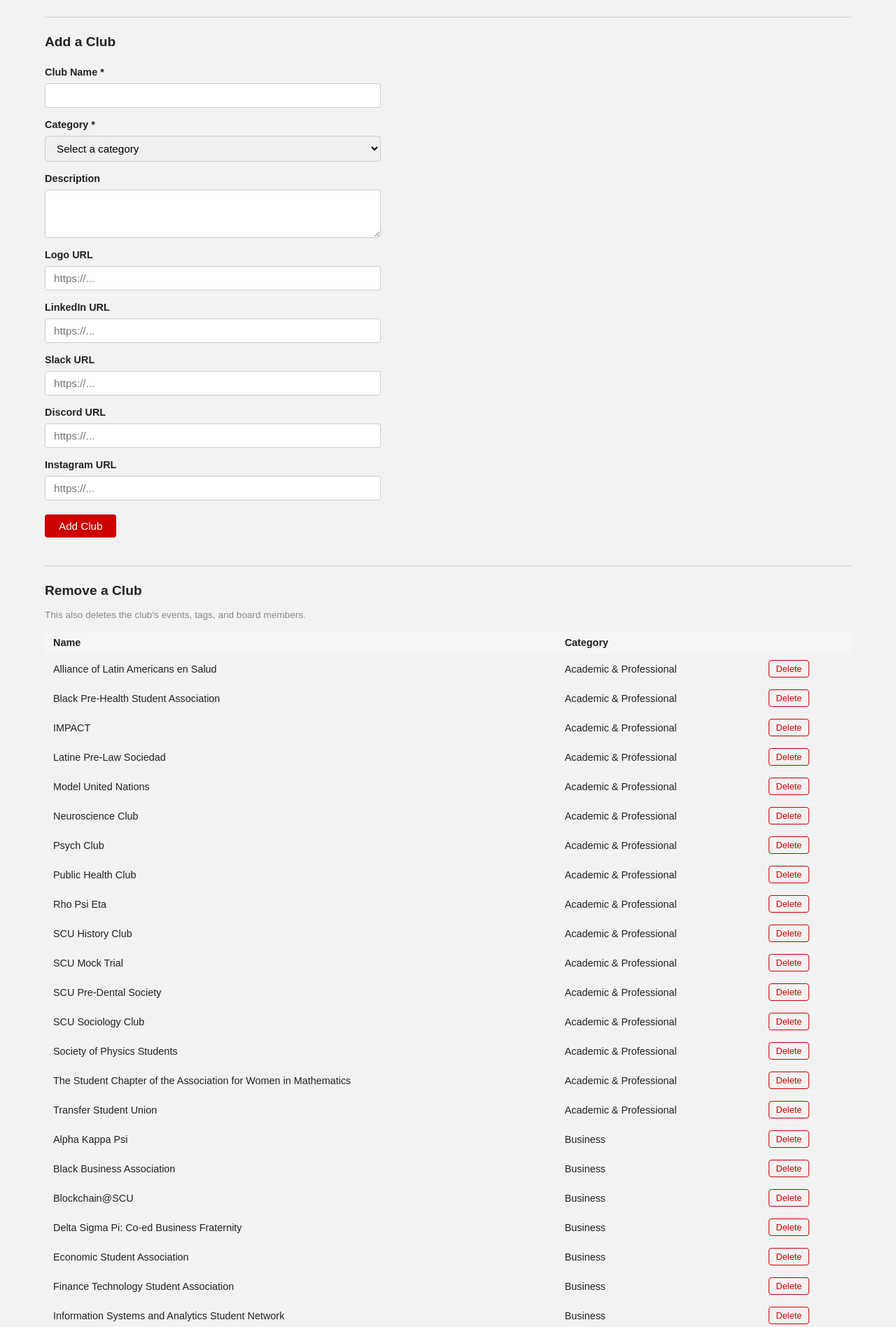
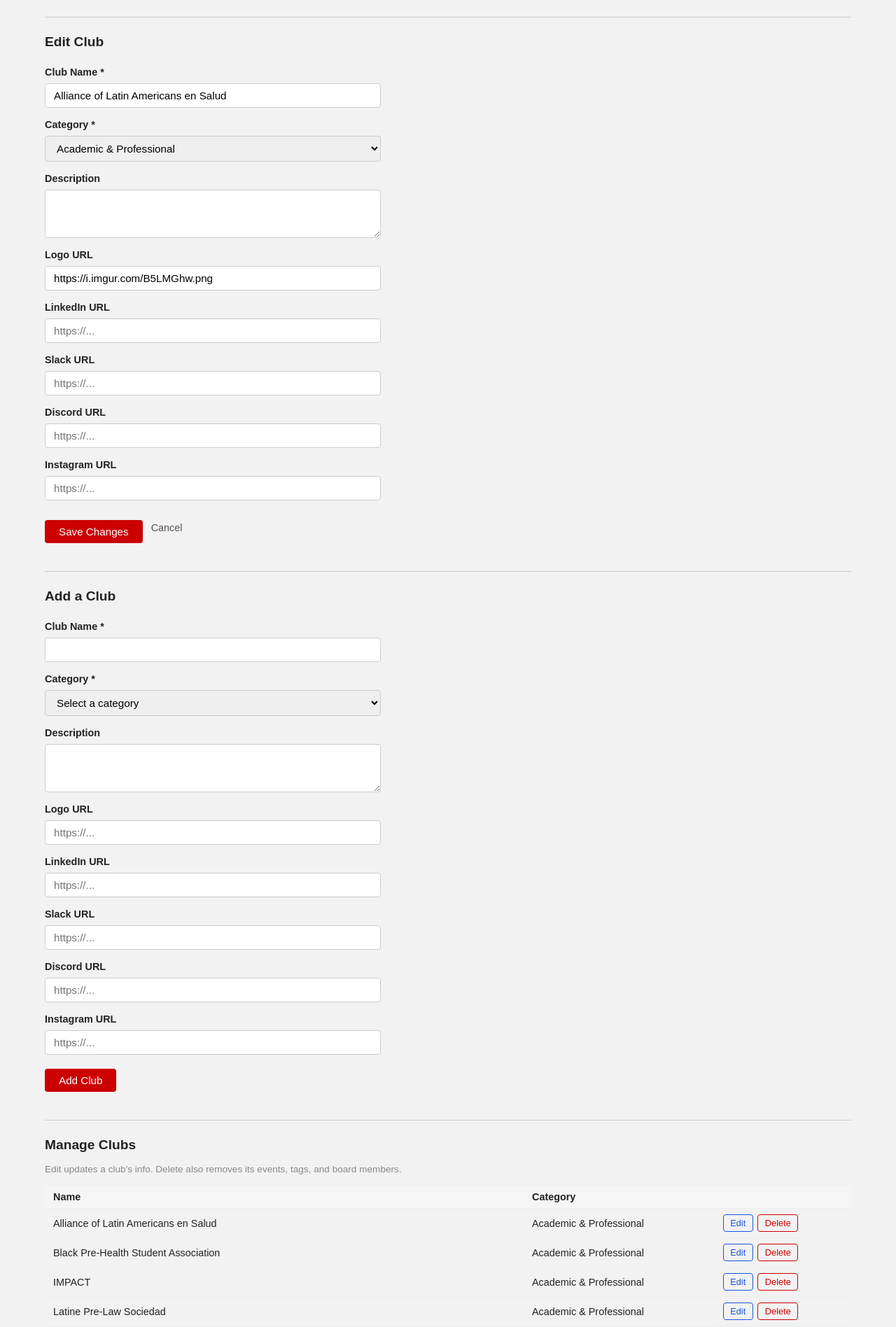
Before and after one commit to je-lam/ClubConnect, a PHP site: page /admin.php?edit=1 in a window 1280 px wide. Shown: the part 60-1956 px from the top of the page at 70% size. Run offline with PHP 8.4, Linux system fonts and the light colour scheme; data comes from the database, SQL or seed files in the repository.

Commit message:
added edit

```diff
--- a/admin.php
+++ b/admin.php
@@ -47,6 +47,31 @@ if ($_SERVER['REQUEST_METHOD'] === 'POST') {
         }
     }
 
+    if (isset($_POST['action']) && $_POST['action'] === 'edit') {
+        $club_id = filter_var($_POST['club_id'] ?? '', FILTER_VALIDATE_INT);
+        $name = trim($_POST['name'] ?? '');
+        $category = trim($_POST['category'] ?? '');
+        $description = trim($_POST['description'] ?? '');
+        $logo_url = trim($_POST['logo_url'] ?? '');
+        $linkedin_url = trim($_POST['linkedin_url'] ?? '');
+        $slack_url = trim($_POST['slack_url'] ?? '');
+        $discord_url = trim($_POST['discord_url'] ?? '');
+        $instagram_url = trim($_POST['instagram_url'] ?? '');
+
+        if (!$club_id || $name === '' || $category === '') {
+            $error_message = 'Name and category are required.';
+        } else {
+            $stmt = $db->prepare("
+                UPDATE clubs
+                SET name = ?, category = ?, description = ?, logo_url = ?,
+                    linkedin_url = ?, slack_url = ?, discord_url = ?, instagram_url = ?
+                WHERE id = ?
+            ");
+            $stmt->execute([$name, $category, $description, $logo_url, $linkedin_url, $slack_url, $discord_url, $instagram_url, $club_id]);
+            $success_message = 'Club "' . htmlspecialchars($name) . '" updated successfully.';
+        }
+    }
+
     if (isset($_POST['action']) && $_POST['action'] === 'delete') {
         $club_id = filter_var($_POST['club_id'] ?? '', FILTER_VALIDATE_INT);
 
@@ -62,6 +87,14 @@ if ($_SERVER['REQUEST_METHOD'] === 'POST') {
 
 $all_clubs = $db->query("SELECT id, name, category FROM clubs ORDER BY category, name")->fetchAll();
 
+$edit_club = null;
+$edit_id = filter_var($_GET['edit'] ?? '', FILTER_VALIDATE_INT);
+if ($edit_id) {
+    $stmt = $db->prepare("SELECT * FROM clubs WHERE id = ?");
+    $stmt->execute([$edit_id]);
+    $edit_club = $stmt->fetch();
+}
+
 require 'includes/header.php';
 ?>
 
@@ -73,6 +106,54 @@ require 'includes/header.php';
 
     <?php if ($error_message): ?>
         <p class="admin-error"><?= htmlspecialchars($error_message) ?></p>
+    <?php endif; ?>
+
+
+    <?php if ($edit_club): ?>
+    <section class="admin-section">
+        <h2>Edit Club</h2>
+
+        <form method="POST" class="admin-form">
+            <input type="hidden" name="action" value="edit">
+            <input type="hidden" name="club_id" value="<?= $edit_club['id'] ?>">
+
+            <label for="edit_name">Club Name *</label>
+            <input type="text" id="edit_name" name="name" required value="<?= htmlspecialchars($edit_club['name']) ?>">
+
+            <label for="edit_category">Category *</label>
+            <select id="edit_category" name="category" required>
+                <option value="">Select a category</option>
+                <?php foreach ($categories as $cat): ?>
+                    <option value="<?= htmlspecialchars($cat) ?>" <?= $edit_club['category'] === $cat ? 'selected' : '' ?>>
+                        <?= htmlspecialchars($cat) ?>
+                    </option>
+                <?php endforeach; ?>
+            </select>
+
+            <label for="edit_description">Description</label>
+            <textarea id="edit_description" name="description" rows="3"><?= htmlspecialchars($edit_club['description'] ?? '') ?></textarea>
+
+            <label for="edit_logo_url">Logo URL</label>
+            <input type="text" id="edit_logo_url" name="logo_url" placeholder="https://..." value="<?= htmlspecialchars($edit_club['logo_url'] ?? '') ?>">
+
+            <label for="edit_linkedin_url">LinkedIn URL</label>
+            <input type="text" id="edit_linkedin_url" name="linkedin_url" placeholder="https://..." value="<?= htmlspecialchars($edit_club['linkedin_url'] ?? '') ?>">
+
+            <label for="edit_slack_url">Slack URL</label>
+            <input type="text" id="edit_slack_url" name="slack_url" placeholder="https://..." value="<?= htmlspecialchars($edit_club['slack_url'] ?? '') ?>">
+
+            <label for="edit_discord_url">Discord URL</label>
+            <input type="text" id="edit_discord_url" name="discord_url" placeholder="https://..." value="<?= htmlspecialchars($edit_club['discord_url'] ?? '') ?>">
+
+            <label for="edit_instagram_url">Instagram URL</label>
+            <input type="text" id="edit_instagram_url" name="instagram_url" placeholder="https://..." value="<?= htmlspecialchars($edit_club['instagram_url'] ?? '') ?>">
+
+            <div class="admin-edit-actions">
+                <button type="submit" class="admin-btn-primary">Save Changes</button>
+                <a href="admin.php" class="admin-btn-cancel">Cancel</a>
+            </div>
+        </form>
+    </section>
     <?php endif; ?>
 
 
@@ -117,8 +198,8 @@ require 'includes/header.php';
 
 
     <section class="admin-section">
-        <h2>Remove a Club</h2>
-        <p class="admin-note">This also deletes the club's events, tags, and board members.</p>
+        <h2>Manage Clubs</h2>
+        <p class="admin-note">Edit updates a club's info. Delete also removes its events, tags, and board members.</p>
 
         <table class="admin-club-table">
             <thead>
@@ -133,7 +214,8 @@ require 'includes/header.php';
                     <tr>
                         <td><?= htmlspecialchars($club['name']) ?></td>
                         <td><?= htmlspecialchars($club['category']) ?></td>
-                        <td>
+                        <td class="admin-table-actions">
+                            <a href="admin.php?edit=<?= $club['id'] ?>" class="admin-btn-edit">Edit</a>
                             <form method="POST" onsubmit="return confirm('Delete <?= htmlspecialchars(addslashes($club['name'])) ?>?')">
                                 <input type="hidden" name="action" value="delete">
                                 <input type="hidden" name="club_id" value="<?= $club['id'] ?>">
--- a/style.css
+++ b/style.css
@@ -829,6 +829,46 @@ main.main-full {
     color: white;
 }
 
+.admin-btn-edit {
+    background-color: transparent;
+    color: #1a56db;
+    border: 1px solid #1a56db;
+    border-radius: 4px;
+    padding: 0.25rem 0.6rem;
+    font-size: 0.8rem;
+    cursor: pointer;
+    text-decoration: none;
+    display: inline-block;
+}
+
+.admin-btn-edit:hover {
+    background-color: #1a56db;
+    color: white;
+}
+
+.admin-table-actions {
+    display: flex;
+    gap: 0.4rem;
+    align-items: center;
+}
+
+.admin-edit-actions {
+    display: flex;
+    gap: 0.75rem;
+    align-items: center;
+    margin-top: 0.5rem;
+}
+
+.admin-btn-cancel {
+    color: #555;
+    font-size: 0.9rem;
+    text-decoration: none;
+}
+
+.admin-btn-cancel:hover {
+    text-decoration: underline;
+}
+
 .today-club-body {
    margin: 20px;
    position: relative;
```
